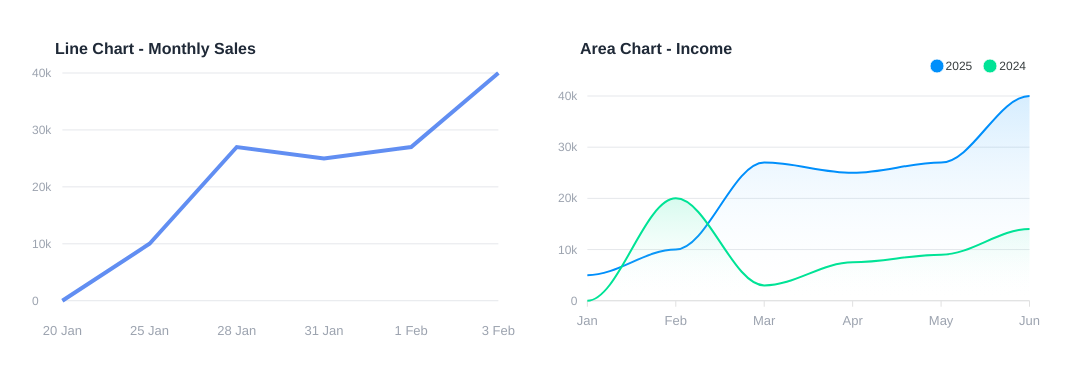
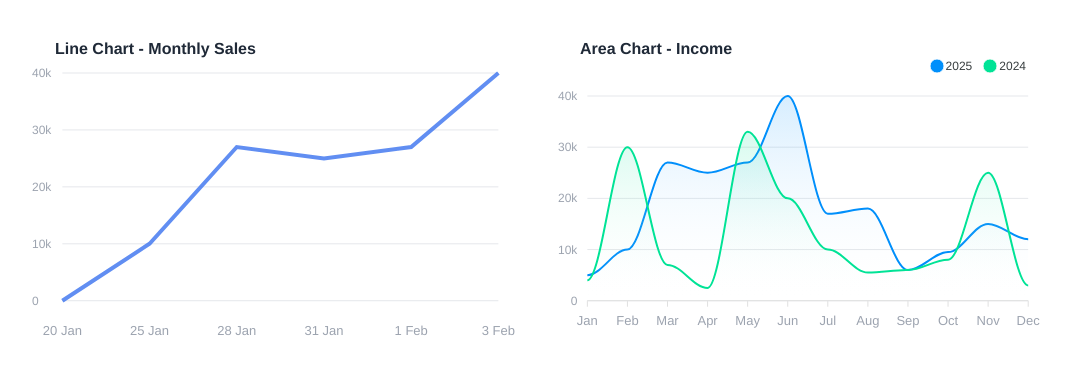
Before and after one commit to Said-Alisic/nextjs-preline-data-dashboards, a Next.js app: page /charts in a window 1280 px wide. Shown: the top 374 px of the page, without its empty margins (112-1183 px from the left). Built offline with nearby package versions, Linux system fonts and the light colour scheme.

Commit message:
refactor: 💡 Fix UI styling and remove unnecessary code

```diff
--- a/src/app/charts/page.tsx
+++ b/src/app/charts/page.tsx
@@ -26,21 +26,33 @@ export default function ChartsPage() {
     series: [
       {
         name: "2025",
-        data: [5000, 10000, 27000, 25000, 27000, 40000],
+        data: [
+          5000, 10000, 27000, 25000, 27000, 40000, 17000, 18000, 6000, 9500,
+          15000, 12000,
+        ],
       },
       {
         name: "2024",
-        data: [0, 20000, 3000, 7500, 9000, 14000],
+        data: [
+          4000, 30000, 7000, 2500, 33000, 20000, 10000, 5500, 6000, 8000, 25000,
+          3000,
+        ],
       },
     ],
 
     categories: [
-      "January 2023",
-      "February 2023",
-      "March 2023",
-      "April 2023",
-      "May 2023",
-      "June 2023",
+      "January",
+      "February",
+      "March",
+      "April",
+      "May",
+      "June",
+      "July",
+      "August",
+      "September",
+      "October",
+      "November",
+      "December",
     ],
   };
 
--- a/src/libs/components/charts/AreaChart.tsx
+++ b/src/libs/components/charts/AreaChart.tsx
@@ -55,6 +55,7 @@ const AreaChart: React.FC<ChartProps> = ({ title, categories, series }) => {
       position: "top",
       horizontalAlign: "right",
       offsetY: -20,
+      onItemClick: { toggleDataSeries: false },
     },
     grid: {
       strokeDashArray: 0,
@@ -78,51 +79,6 @@ const AreaChart: React.FC<ChartProps> = ({ title, categories, series }) => {
         formatter: (val) => (val >= 1000 ? `${val / 1000}k` : val.toString()),
       },
     },
-    // tooltip: {
-    //   shared: true,
-    //   intersect: false,
-    //   custom: function ({ series, dataPointIndex, w }) {
-    //     const tooltipTitle = "Revenue";
-    //     const percentage = "209.5%";
-
-    //     let seriesHtml = "";
-    //     w.config.series.forEach((s: any, seriesIdx: number) => {
-    //       const color = w.globals.colors[seriesIdx];
-    //       const val = series[seriesIdx][dataPointIndex] || 0;
-
-    //       seriesHtml += `
-    //         <div class="flex items-center pb-2 gap-4">
-    //           <!-- Colored square -->
-    //           <div style="width: 10px; height: 10px; background: ${color}; display: inline-block; margin-right: 8px; border-radius: 2px;"></div>
-
-    //           <!-- Value -->
-    //           <span class="font-semibold text-gray-900">$${val.toLocaleString()}</span>
-
-    //           <!-- Series name -->
-    //           <span class="text-gray-700">${s.name}</span>
-    //         </div>
-    //       `;
-    //     });
-
-    //     const arrowTrendingUpIcon = `<svg xmlns="http://www.w3.org/2000/svg" viewBox="0 0 20 20" fill="currentColor" class="size-5">
-    //                                <path fill-rule="evenodd" d="M12.577 4.878a.75.75 0 0 1 .919-.53l4.78 1.281a.75.75 0 0 1 .531.919l-1.281 4.78a.75.75 0 0 1-1.449-.387l.81-3.022a19.407 19.407 0 0 0-5.594 5.203.75.75 0 0 1-1.139.093L7 10.06l-4.72 4.72a.75.75 0 0 1-1.06-1.061l5.25-5.25a.75.75 0 0 1 1.06 0l3.074 3.073a20.923 20.923 0 0 1 5.545-4.931l-3.042-.815a.75.75 0 0 1-.53-.919Z" clip-rule="evenodd" />
-    //                              </svg>`;
-
-    //     const arrowTrendingDownIcon = `<svg xmlns="http://www.w3.org/2000/svg" viewBox="0 0 20 20" fill="currentColor" class="size-5">
-    //                        <path fill-rule="evenodd" d="M1.22 5.222a.75.75 0 0 1 1.06 0L7 9.942l3.768-3.769a.75.75 0 0 1 1.113.058 20.908 20.908 0 0 1 3.813 7.254l1.574-2.727a.75.75 0 0 1 1.3.75l-2.475 4.286a.75.75 0 0 1-1.025.275l-4.287-2.475a.75.75 0 0 1 .75-1.3l2.71 1.565a19.422 19.422 0 0 0-3.013-6.024L7.53 11.533a.75.75 0 0 1-1.06 0l-5.25-5.25a.75.75 0 0 1 0-1.06Z" clip-rule="evenodd" />
-    //                      </svg>`;
-
-    //     return `
-    //       <div class="p-3 bg-white border border-gray-200 shadow-md rounded-md">
-    //         <div class="flex justify-between text-sm font-semibold">
-    //           <span>${tooltipTitle}</span>
-    //           <span>${arrowTrendingUpIcon}</span>
-    //           <span class="text-green-600"> ${percentage}</span>
-    //         </div>
-    //         ${seriesHtml}
-    //       </div>`;
-    //   },
-    // },
     tooltip: {
       shared: true,
       intersect: false,
@@ -130,12 +86,9 @@ const AreaChart: React.FC<ChartProps> = ({ title, categories, series }) => {
         const tooltipTitle = "Revenue";
 
         if (series.length > 1) {
-          // Ensure there are at least two series to compare
-          // if (w.config.series.length > 1) return null;
-
           // Extract the relevant values for comparison
-          const currentYearValue = series[0][dataPointIndex] || 0; // 2025 series
-          const previousYearValue = series[1][dataPointIndex] || 0; // 2024 series
+          const currentYearValue = series[0][dataPointIndex] || 0;
+          const previousYearValue = series[1][dataPointIndex] || 0;
 
           // Calculate percentage change (avoid division by zero)
           let percentageChange = previousYearValue
@@ -149,10 +102,10 @@ const AreaChart: React.FC<ChartProps> = ({ title, categories, series }) => {
           // Select the correct trending arrow based on percentage change
           const trendingIcon =
             percentageChange > 0
-              ? `<span class="text-green-600">${arrowTrendingUpIcon} ${formattedPercentage}</span>`
+              ? `<span class="text-green-600">${arrowTrendingUpIcon}</span>`
               : percentageChange < 0
-              ? `<span class="text-red-600">${arrowTrendingDownIcon} ${formattedPercentage}</span>`
-              : `<span class="text-gray-600">No Change</span>`;
+              ? `<span class="text-red-600">${arrowTrendingDownIcon}</span>`
+              : `<span class="text-gray-600">—</span>`;
 
           let seriesHtml = "";
 
@@ -161,8 +114,8 @@ const AreaChart: React.FC<ChartProps> = ({ title, categories, series }) => {
             const val = series[seriesIdx][dataPointIndex] || 0;
 
             seriesHtml += `
-            <div class="flex items-center pb-2 gap-4">
-              <div style="width: 10px; height: 10px; background: ${color}; display: inline-block; margin-right: 8px; border-radius: 2px;"></div>
+            <div class="flex items-center pb-2 gap-6">
+              <div style="width: 10px; height: 10px; background: ${color}; display: inline-block; margin-right: 8px; border-radius: 5px;"></div>
               <span class="font-semibold text-gray-900">$${val.toLocaleString()}</span>
               <span class="text-gray-700">${s.name}</span>
             </div>
@@ -171,21 +124,23 @@ const AreaChart: React.FC<ChartProps> = ({ title, categories, series }) => {
 
           return `
           <div class="p-3 bg-white border border-gray-200 shadow-md rounded-md">
-            <div class="flex justify-between text-sm font-semibold">
+            <div class="flex justify-between text-sm font-semibold mb-2  gap-4">
               <span>${tooltipTitle}</span>
-              ${trendingIcon}
+              <div class="flex items-end gap-2">
+                ${trendingIcon}
+                <span>${formattedPercentage}</span>
+              </div>
             </div>
             ${seriesHtml}
           </div>`;
         } else {
-          // Single series case
           const singleSeries = w.config.series[0];
           const singleValue = series[0][dataPointIndex] || 0;
           const singleColor = w.globals.colors[0];
 
           const seriesHtml = `
             <div class="flex items-center pb-2 gap-4">
-              <div style="width: 10px; height: 10px; background: ${singleColor}; display: inline-block; margin-right: 8px; border-radius: 2px;"></div>
+              <div style="width: 10px; height: 10px; background: ${singleColor}; display: inline-block; margin-right: 8px; border-radius: 5px;"></div>
               <span class="font-semibold text-gray-900">$${singleValue.toLocaleString()}</span>
               <span class="text-gray-700">${singleSeries.name}</span>
             </div>
```
